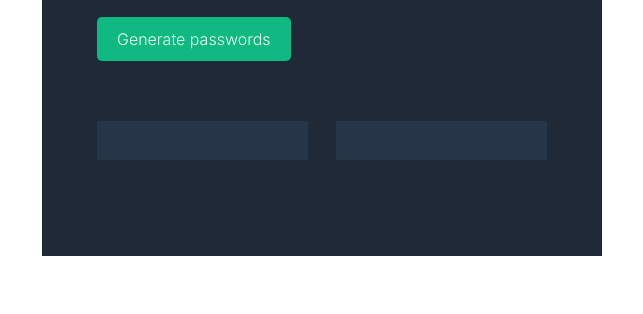
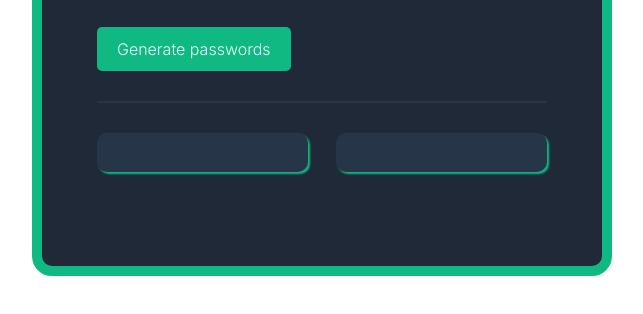
Before and after one commit to aroldodev/password-generator, a plain HTML site: page index.html in a window 1280 px wide. Shown: the part 304-618 px from the top of the page, without its empty margins (318-961 px from the left). Drawn offline with Linux system fonts and the light colour scheme.

Commit message:
fixed styles

```diff
--- a/index.html
+++ b/index.html
@@ -12,6 +12,7 @@
     <h1 class="title">Generate a <br><span class="enfasis">random password</span></h1>
     <h3 class="text">Never use an insecure password again.</h3>
     <button onclick="generator()" class="btn-el">Generate passwords</button>
+    <div class="line"> </div>
     <div class="passwords">
       <p id="pass1" class="pass"> </p>
       <p id="pass2" class="pass"> </p>
--- a/style.css
+++ b/style.css
@@ -19,6 +19,8 @@
   height: 450px;
   margin: 0px auto;
   padding: 55px 55px;
+  border-radius: 20px;
+  border: var(--medium-light-green) solid 10px;
 }
 
 .title {
@@ -46,8 +48,18 @@
   font-size: 16px;
 }
 
+.btn-el:hover{
+  transform: scale(1.1);
+}
+
+.line {
+  margin-top: 30px;
+  height: 2px;
+  background-color: var(--medium-gray);
+}
+
 .passwords {
-  margin-top: 60px;
+  margin-top: 30px;
   display: flex;
   justify-content: space-between;
   text-align: center;
@@ -64,4 +76,6 @@
   display: flex;
   align-items: center;
   justify-content: center;
+  border-radius: 10px;
+  box-shadow: #10B981 2px 2px 2px;
 }
```
